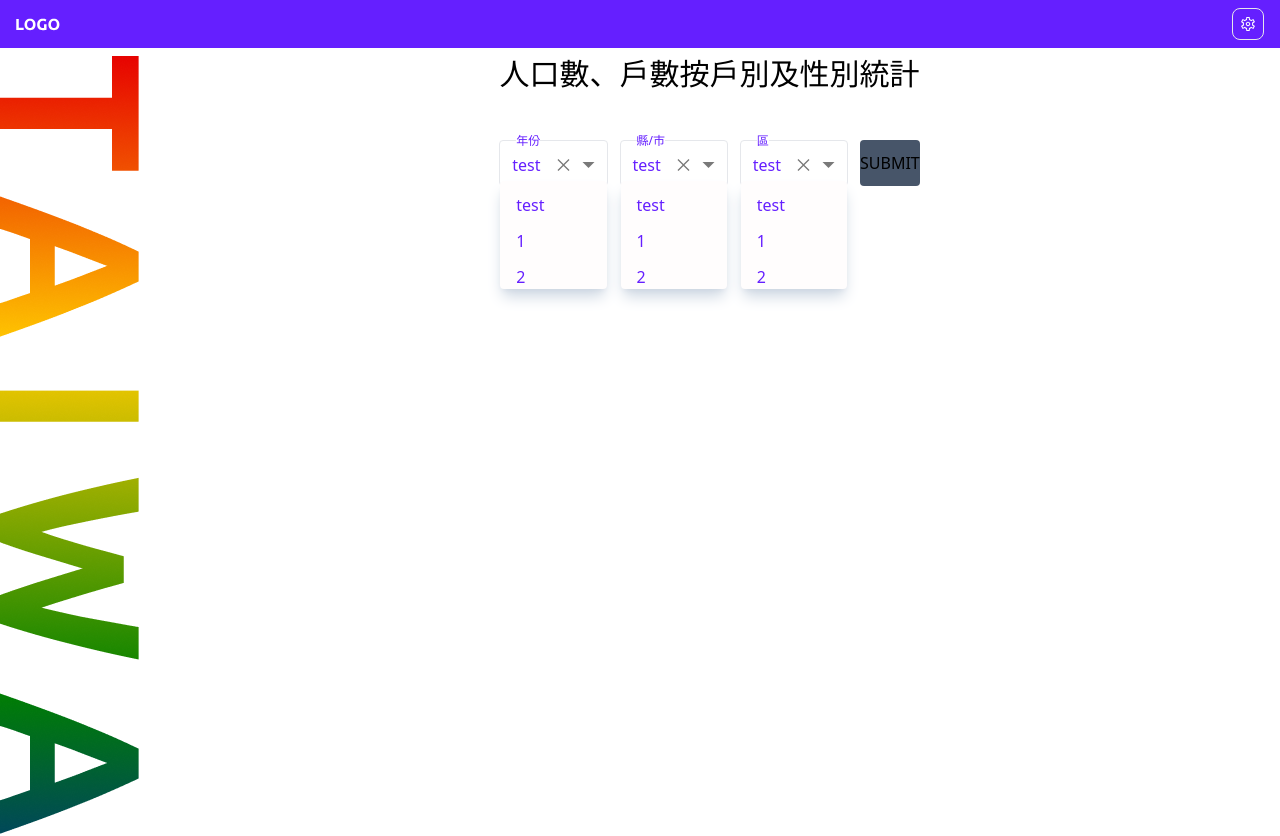
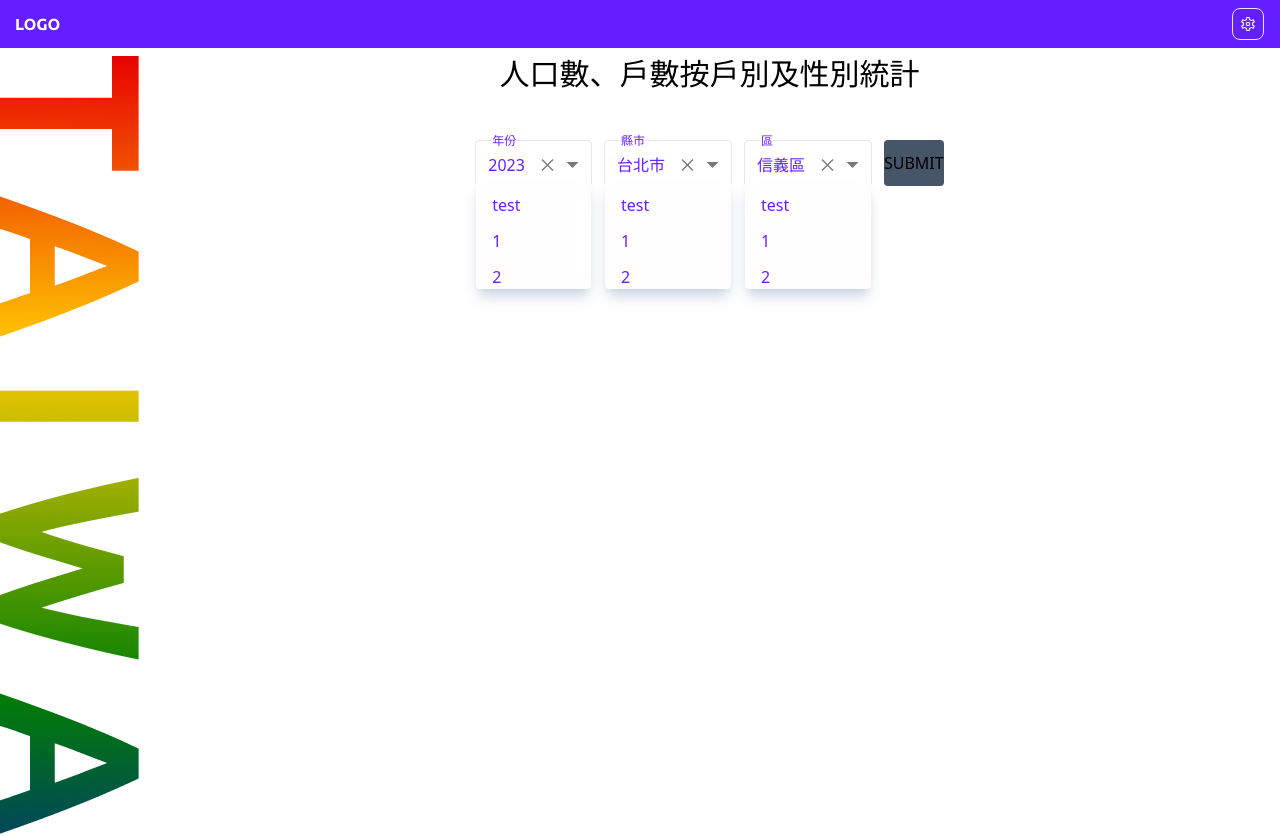
Before and after one commit to RyanStone2640/dashboard, a React (Vite) app: page / in a window 1280 px wide. Shown: the top 836 px of the page. Built offline with nearby package versions, Linux system fonts and the light colour scheme.

Commit message:
feat: edit seletio components structure

```diff
--- a/src/components/Content/index.tsx
+++ b/src/components/Content/index.tsx
@@ -1,7 +1,38 @@
+import { useState } from 'react';
+
 import brand from '@/assets/brand.png';
 import Select from '@/components/UI/Select/index.tsx';
 
 function Content() {
+  const [year, setYear] = useState('2023');
+  const [city, setCity] = useState('台北市');
+  const [district, setDistrict] = useState('信義區');
+
+  const changeHandler = (e) => {
+    console.log(e.target.dataset.type);
+  };
+
+  const dataArr = [
+    {
+      selectLabel: { name: '年份', value: 'year' },
+      options: [{ label: 'test', value: 'test' }, { label: '1', value: '1' }, { label: '2', value: '2' }],
+      onChange: changeHandler,
+      value: year,
+    },
+    {
+      selectLabel: { name: '縣市', value: 'city' },
+      options: [{ label: 'test', value: 'test' }, { label: '1', value: '1' }, { label: '2', value: '2' }],
+      onChange: changeHandler,
+      value: city,
+    },
+    {
+      selectLabel: { name: '區', value: 'district' },
+      options: [{ label: 'test', value: 'test' }, { label: '1', value: '1' }, { label: '2', value: '2' }],
+      onChange: changeHandler,
+      value: district,
+    },
+  ];
+
   return (
     <div className="mt-2 flex">
       <div>
@@ -13,21 +44,15 @@ function Content() {
       <div className=" flex-grow flex flex-col items-center">
         <h2 className="text-3xl mb-12">人口數、戶數按戶別及性別統計</h2>
         <div className="flex gap-3">
-          <Select
-            selectLabel="年份"
-            options={[{ label: 'test', value: 'test' }, { label: '1', value: '1' }, { label: '2', value: '2' }]}
-            onChange={() => { }}
-          />
-          <Select
-            selectLabel="縣/市"
-            options={[{ label: 'test', value: 'test' }, { label: '1', value: '1' }, { label: '2', value: '2' }]}
-            onChange={() => { }}
-          />
-          <Select
-            selectLabel="區"
-            options={[{ label: 'test', value: 'test' }, { label: '1', value: '1' }, { label: '2', value: '2' }]}
-            onChange={() => { }}
-          />
+          {dataArr?.map((item) => (
+            <Select
+              key={item.value}
+              selectLabel={item.selectLabel}
+              options={item.options}
+              onChange={item.onChange}
+              value={item.value}
+            />
+          ))}
           <button className="bg-slate-600 rounded" type="submit">SUBMIT</button>
         </div>
       </div>
--- a/src/components/UI/Select/index.tsx
+++ b/src/components/UI/Select/index.tsx
@@ -1,36 +1,52 @@
+import { useState } from 'react';
+
 import cn from '@/utilities/twMerge.ts';
 import arrowDropDon from '@/assets/arrow-drop-down.svg';
 import xMark from '@/assets/xMark.svg';
-import { useState } from 'react';
+import Option from './option.tsx';
 
-export type SelectOption = {
+type SelectOption = {
   label: string
   value: string | number
 }
 
-type SelectProps = {
+type SelectLabel = {
+  name: string
+  value: string
+}
+
+export type SelectProps = {
   options?: SelectOption[] | []
-  selectLabel: string
-  onChange: (value: SelectOption | undefined) => void
+  selectLabel: SelectLabel
+  onChange: (e: never) => void
+  value: string
 }
 
 function Select(props: SelectProps) {
-  const { options, selectLabel, onChange } = props;
+  const {
+    options,
+    selectLabel,
+    onChange,
+    value,
+  } = props;
   const [toggle, setToggle] = useState(false);
 
   const toggleOptionHandler = () => {
     setToggle((prev) => !prev);
-  }
+  };
+
   return (
     <div
+      role="button"
       tabIndex={0}
-      before-dynamic-value={selectLabel}
+      before-dynamic-value={selectLabel?.name}
       className={cn(`min-w-5rem  relative border rounded  pt-3 pb-2 px-3 flex gap-4 cursor-pointer
         before:block before:absolute before:text-xs before:-top-2 before:mx-1 before:bg-white
         focus:border-myColor-purple focus:border-1 focus: before: text-myColor-purple`, 'before:content-[attr(before-dynamic-value)]')}
+      onKeyDown={toggleOptionHandler}
       onClick={toggleOptionHandler}
     >
-      <span className="flex-grow">{options[0]?.label}</span>
+      <span className="flex-grow">{value}</span>
       <div className="flex gap-3">
         <button type="button">
           <img src={xMark} alt="" />
@@ -45,9 +61,14 @@ function Select(props: SelectProps) {
       )}
       >
         {options?.map((item) => (
-          <li className="mt-3 ml-4" key={item.value}>
+          <Option
+            onKeyDown={toggleOptionHandler}
+            onClick={onChange}
+            dataType={selectLabel?.value}
+            key={item.value}
+          >
             {item?.value}
-          </li>
+          </Option>
         ))}
       </ul>
     </div>
--- /dev/null
+++ b/src/components/UI/Select/option.tsx
@@ -0,0 +1,29 @@
+export type OptionProps = {
+  onKeyDown: (e:never) => void
+  onClick: (e:never) => void
+  dataType: string
+  children: React.ReactNode
+}
+
+export default function Option(props: OptionProps) {
+  const {
+    onKeyDown,
+    onClick,
+    dataType,
+    children,
+  } = props;
+  return (
+    <li>
+      <div
+        role="button"
+        tabIndex={0}
+        className="mt-3 ml-4"
+        onKeyDown={onKeyDown}
+        onClick={onClick}
+        data-type={dataType}
+      >
+        {children}
+      </div>
+    </li>
+  );
+}
```
